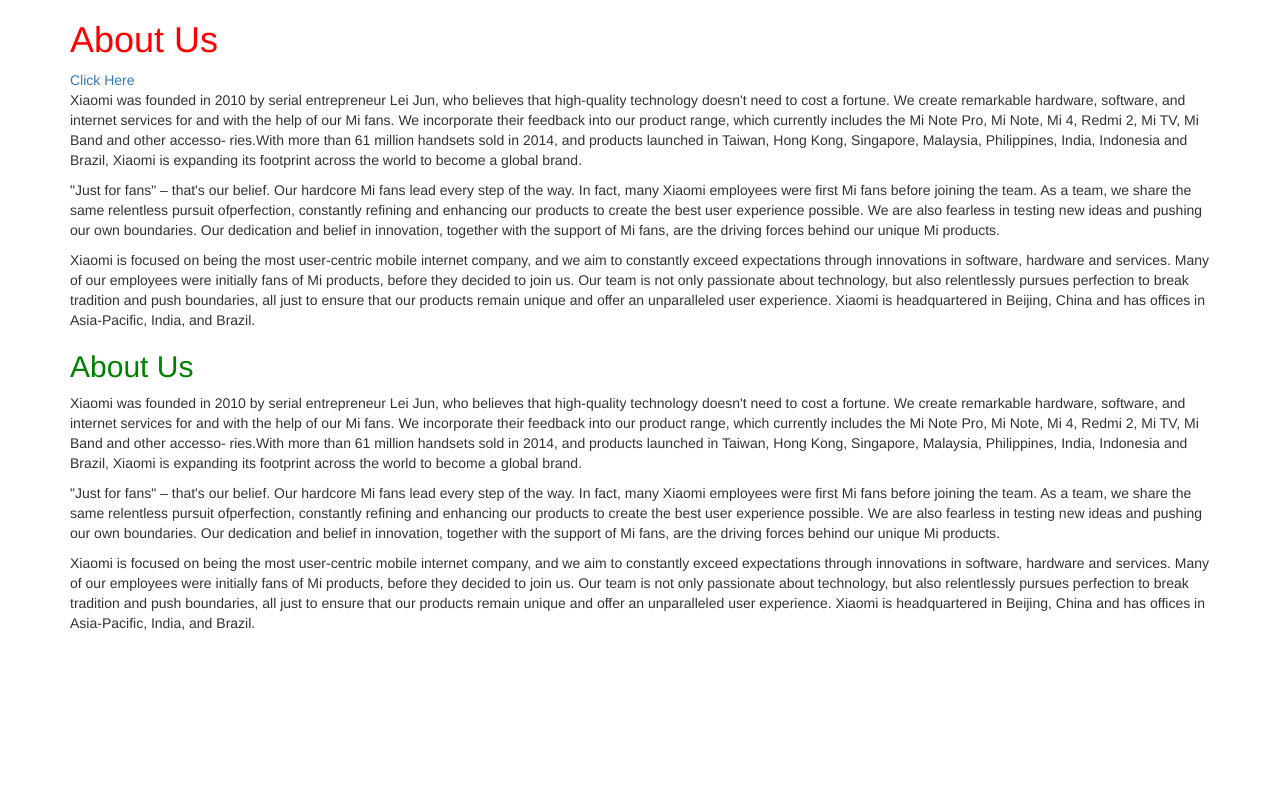
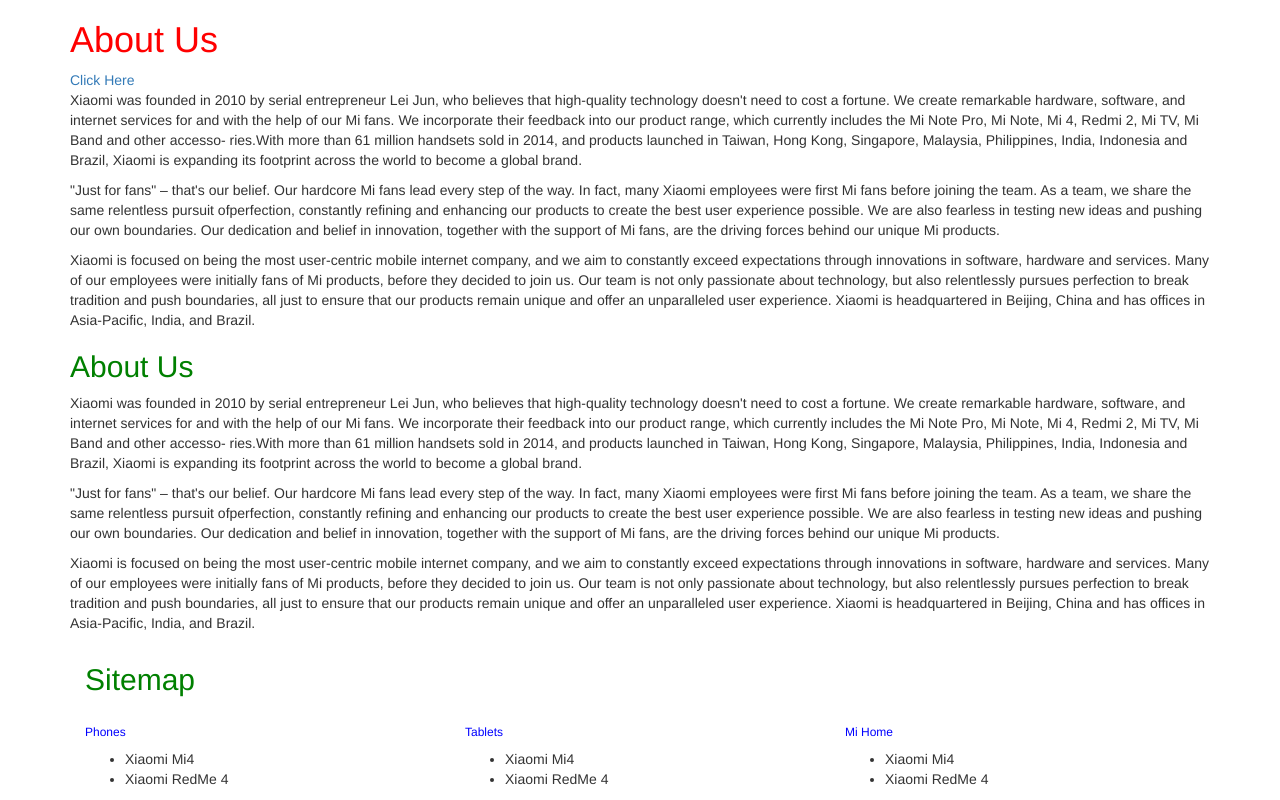
Before and after one commit to nathanbru/buy-xiaomi, a website: page index.html in a window 1280 px wide. Drawn offline with Linux system fonts and the light colour scheme.

Commit message:
Seo changes

```diff
--- a/index.html
+++ b/index.html
@@ -2,6 +2,7 @@
 <html>
 	<head>
 		<meta charset="UTF-8">
+		<html lang="en">
 		<title>Buy Xiaomi</title>
 		<meta name="viewport" content="width=device-width, initial-scale=1">
 		<link rel="stylesheet" href="bower_components/bootstrap/dist/css/bootstrap.css">
@@ -66,5 +67,32 @@
 				in Asia-Pacific, India, and Brazil.
 			</p>
 		</div>
+
+		<div class="container" id="sitemap">
+			<div class="col-xs-12">
+				<h2>Sitemap</h2>
+			</div>
+			<div class="col-sm-4">
+				<h3>Phones</h3>
+				<ul>
+					<li>Xiaomi Mi4</li>
+					<li>Xiaomi RedMe 4</li>
+				</ul>
+			</div>
+			<div class="col-sm-4">
+				<h3>Tablets</h3>
+				<ul>
+					<li>Xiaomi Mi4</li>
+					<li>Xiaomi RedMe 4</li>
+				</ul>
+			</div>
+			<div class="col-sm-4">
+				<h3>Mi Home</h3>
+				<ul>
+					<li>Xiaomi Mi4</li>
+					<li>Xiaomi RedMe 4</li>
+				</ul>
+			</div>
+		</div>
 	</body>
 </html>
```
